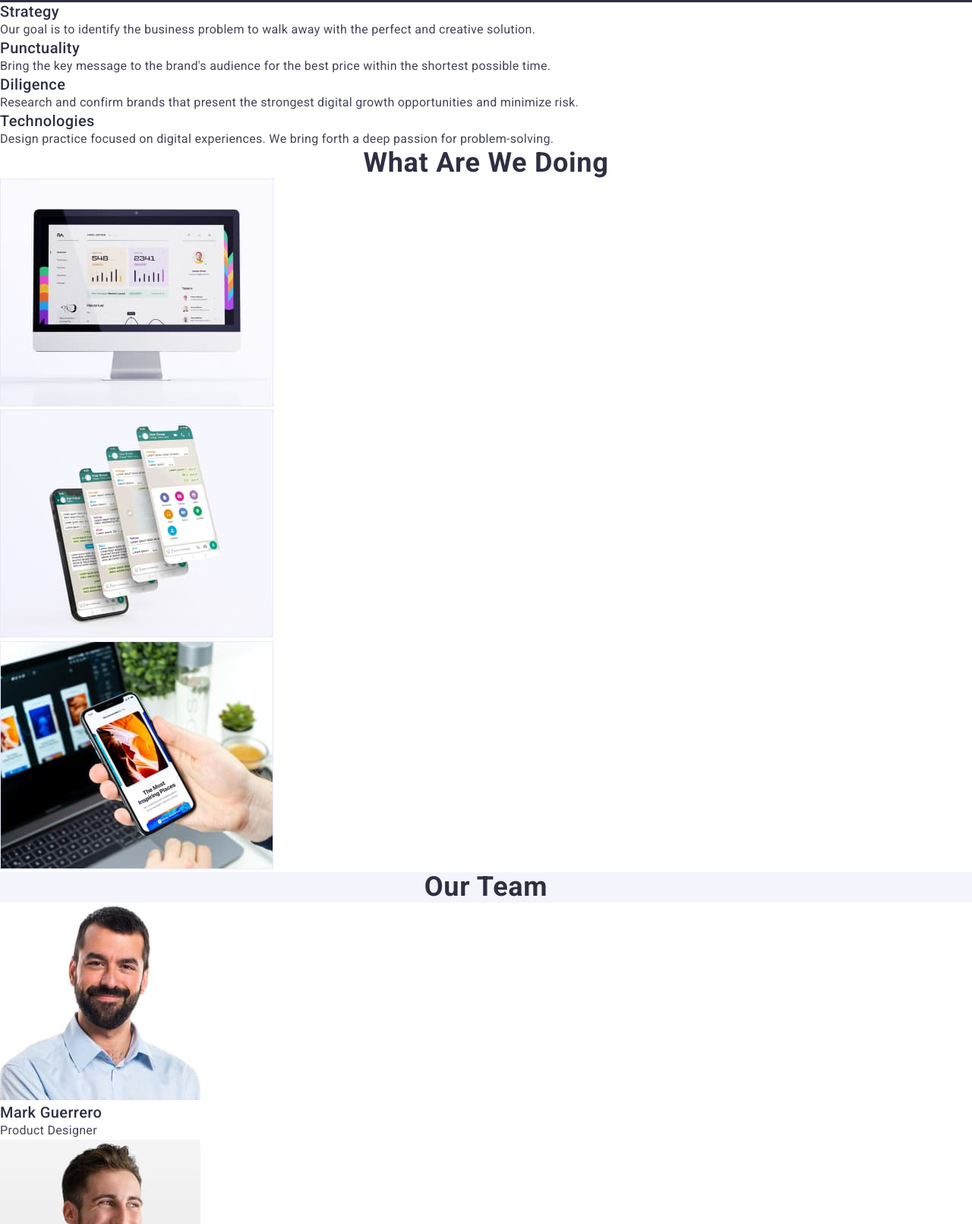
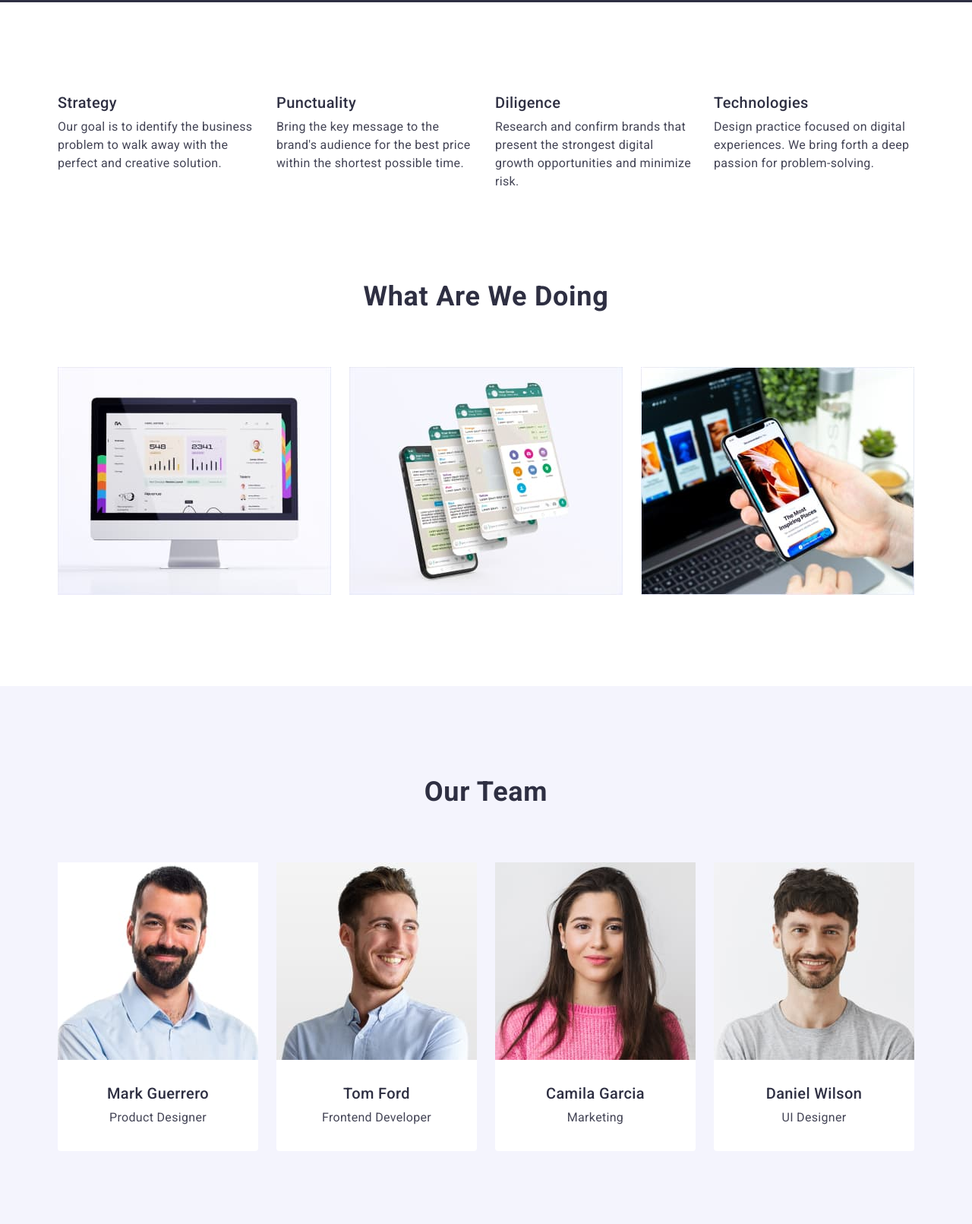
Before and after one commit to ArtanFS/goit-markup-hw-03, a plain HTML site: page index.html in a window 1280 px wide. Shown: the part 669-2280 px from the top of the page at 76% size. Drawn offline with nearby package versions, Linux system fonts and the light colour scheme.

Commit message:
make main page

```diff
--- a/css/styles.css
+++ b/css/styles.css
@@ -35,6 +35,10 @@ ul {
   margin-bottom: 0;
   padding-left: 0;
   list-style-type: none;
+}
+
+img {
+  display: block;
 }
 
 .container {
@@ -120,7 +124,8 @@ ul {
 }
 
 .hero-container {
-  padding: 188px 316px;
+  padding-top: 188px;
+  padding-bottom: 188px;
 }
 
 .hero-title {
@@ -130,7 +135,7 @@ ul {
   text-align: center;
   color: var(--color-whitebg);
   max-width: 496px;
-  margin-bottom: 48px;
+  margin: 0 auto 48px;
 }
 
 .hero-btn {
@@ -154,17 +159,36 @@ ul {
   cursor: pointer;
 }
 
+.choose-container {
+  padding-top: 120px;
+  padding-bottom: 120px;
+}
+
+.choose-list {
+  display: flex;
+  gap: 24px;
+}
+
+.choose-list-item {
+  width: calc((100% - 72px) / 4);
+}
+
 .choose-list-title {
   font-weight: 500;
   font-size: 20px;
   line-height: 1.2;
   letter-spacing: 0.02em;
   color: var(--color-dark);
+  margin-bottom: 8px;
 }
 
 .choose-list-text {
   line-height: 1.5;
   letter-spacing: 0.02em;
+}
+
+.product-container {
+  padding-bottom: 120px;
 }
 
 .product-title {
@@ -174,23 +198,47 @@ ul {
   text-align: center;
   text-transform: capitalize;
   color: var(--color-dark);
+  max-width: 324px;
+  margin: 0 auto 72px;
+}
+
+.product-list {
+  display: flex;
+  gap: 24px;
+}
+
+.product-list-item {
+  /* width: calc((100% - 48px) / 3); */
 }
 
 .team {
   background-color: var(--color-light);
 }
 
+.team-container {
+  padding-top: 120px;
+  padding-bottom: 120px;
+}
+
 .team-title {
+  max-width: 163px;
   font-size: 36px;
   line-height: 1.11;
   letter-spacing: 0.02em;
   text-align: center;
   text-transform: capitalize;
   color: var(--color-dark);
+  margin: 0 auto 72px;
+}
+
+.team-list {
+  display: flex;
+  gap: 24px;
 }
 
 .team-list-item {
   background-color: var(--color-whitebg);
+  border-radius: 4px;
 }
 
 .team-list-title {
@@ -199,15 +247,25 @@ ul {
   line-height: 1.2;
   letter-spacing: 0.02em;
   color: var(--color-dark);
+  text-align: center;
+  margin-top: 32px;
+  margin-bottom: 8px;
 }
 
 .team-list-text {
   line-height: 1.5;
   letter-spacing: 0.02em;
+  text-align: center;
+  margin-bottom: 32px;
 }
 
 .footer {
   background-color: var(--color-dark);
+}
+
+.footer-container {
+  padding-top: 100px;
+  padding-bottom: 100px;
 }
 
 .footer-logo {
@@ -215,9 +273,11 @@ ul {
 }
 
 .footer-text {
+  max-width: 264px;
   line-height: 1.5;
   letter-spacing: 0.02em;
   color: var(--color-light);
+  margin-top: 16px;
 }
 
 /**-------------Portfolio--------------*/
--- a/index.html
+++ b/index.html
@@ -69,13 +69,14 @@
       </section>
 
       <section class="choose">
+        <div class="container choose-container">
           <h2 class="choose-title" hidden>Why choose us</h2>
           <ul class="choose-list list">
             <li class="choose-list-item">
               <h3 class="choose-list-title">Strategy</h3>
               <p class="choose-list-text">
-              Our goal is to identify the business problem to walk away with the
-              perfect and creative solution.
+                Our goal is to identify the business problem to walk away with
+                the perfect and creative solution.
               </p>
             </li>
             <li class="choose-list-item">
@@ -100,9 +101,11 @@
               </p>
             </li>
           </ul>
+        </div>
       </section>
 
       <section class="product">
+        <div class="container product-container">
           <h2 class="product-title">What are we doing</h2>
           <ul class="product-list list">
             <li class="product-list-item">
@@ -111,7 +114,6 @@
                 alt="Web Site"
                 width="360"
                 height="300"
-              class="product-list-img"
               />
             </li>
             <li class="product-list-item">
@@ -120,7 +122,6 @@
                 alt="Application"
                 width="360"
                 height="300"
-              class="product-list-img"
               />
             </li>
             <li class="product-list-item">
@@ -129,13 +130,14 @@
                 alt="Design"
                 width="360"
                 height="300"
-              class="product-list-img"
               />
             </li>
           </ul>
+        </div>
       </section>
 
       <section class="team">
+        <div class="container team-container">
           <h2 class="team-title">Our Team</h2>
           <ul class="team-list list">
             <li class="team-list-item">
@@ -183,17 +185,20 @@
               <p class="team-list-text">UI Designer</p>
             </li>
           </ul>
+        </div>
       </section>
     </main>
 
     <footer class="footer">
+      <div class="container footer-container">
         <a class="logo link" href="./index.html"
           >Web<span class="footer-logo">Studio</span></a
         >
         <p class="footer-text">
-        Increase the flow of customers and sales for your business with digital
-        marketing & growth solutions.
+          Increase the flow of customers and sales for your business with
+          digital marketing & growth solutions.
         </p>
+      </div>
     </footer>
   </body>
 </html>
```
Also changed, not shown: portfolio.html (+9 -7 lines). Lines whose indentation alone changed are shown as unchanged.
